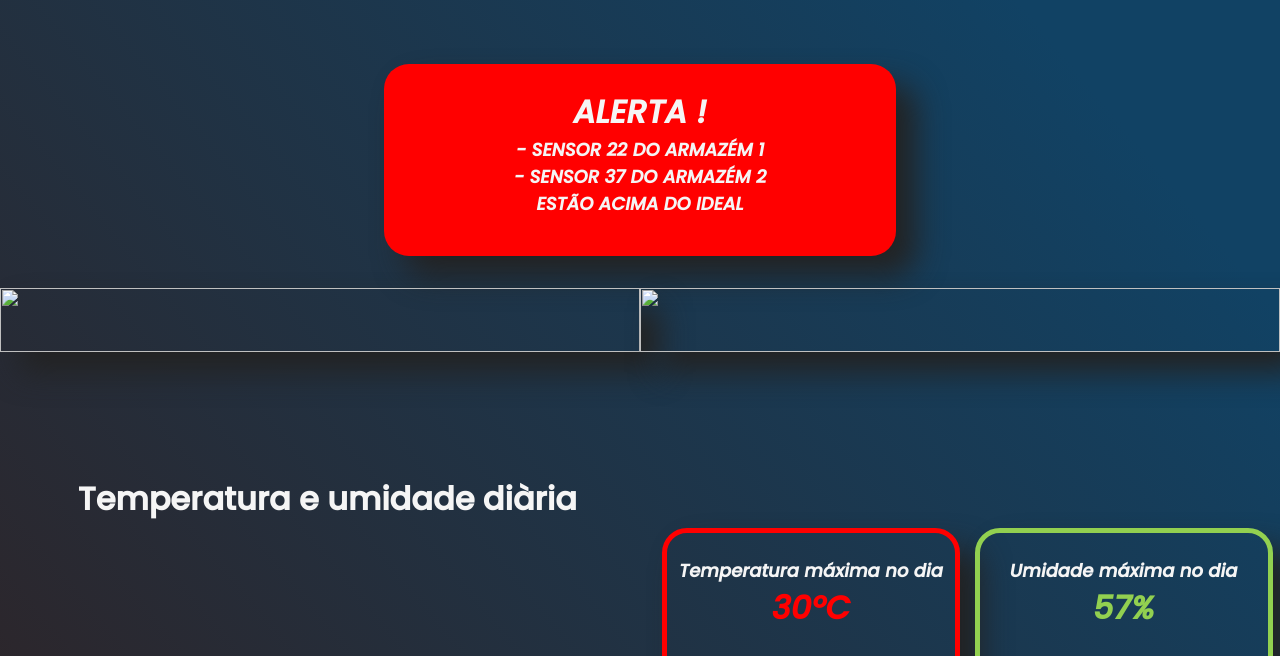
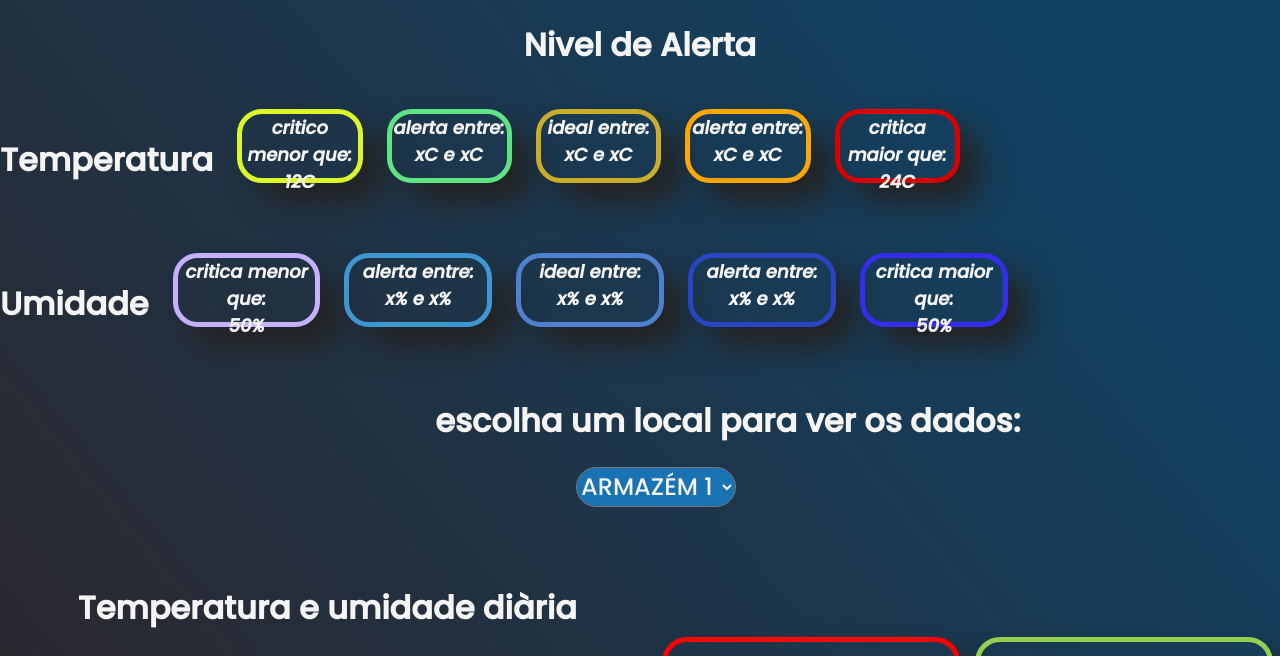
Before and after one commit to Wine-Tech/sprint2, a website: page site/public/dashboard.html in a window 1280 px wide. Shown: the part 118-774 px from the top of the page. Drawn offline with nearby package versions, Linux system fonts and the light colour scheme; no server answers; files whose address does not match are found by name.

Commit message:
mudanças no front da dashboard

```diff
--- a/site/public/dashboard.css
+++ b/site/public/dashboard.css
@@ -127,12 +127,198 @@ box-shadow: 20px 20px 30px rgb(35, 35, 35);
 .container4 {
     display: flex;
    width: 100%;
-   height: 15vh;
-   margin-top: 3vh;
-   justify-content: space-evenly;
+   height: 13vh;
+   margin-top: 5vh;
+   justify-content: center;
 
 
 }
+
+
+.tituloMetricaPrincipal{
+    display: flex;
+    justify-content: center;
+
+      color: whitesmoke;
+      font-size: xx-large;
+  }
+
+
+  .tituloMetrica{
+
+      color: whitesmoke;
+      font-size: xx-large;
+  }
+
+.cardMetricaCriticoTemp{
+    display: flex;
+    justify-content: center;
+    text-align: center ;
+   width: 20vh ;
+    height: 8vh ;
+ color: whitesmoke;
+    border-radius: 25px;
+    margin-left: 3vh;
+    margin-right: 40vh;
+    border: 5px solid rgb(219, 0, 0);
+    box-shadow: 20px 20px 30px rgb(35, 35, 35);
+    font-size: large;
+    font-style: oblique;
+    font-weight: 700;
+}
+
+
+.cardMetricaCriticoUmi{
+    display: flex;
+    justify-content: center;
+    text-align: center ;
+   width: 20vh ;
+    height: 8vh ;
+ color: whitesmoke;
+    border-radius: 25px;
+    margin-left: 3vh;
+    margin-right: 34vh;
+    border: 5px solid rgb(54, 44, 238);
+    box-shadow: 20px 20px 30px rgb(35, 35, 35);
+    font-size: large;
+    font-style: oblique;
+    font-weight: 700;
+}
+
+
+.cardMetricaCriticoAbaixoTemp{
+    display: flex;
+    justify-content: center;
+    text-align: center ;
+   width: 20vh ;
+    height: 8vh ;
+ color: whitesmoke;
+    border-radius: 25px;
+    margin-left: 3vh;
+    border: 5px solid rgb(219, 247, 39);
+    box-shadow: 20px 20px 30px rgb(35, 35, 35);
+    font-size: large;
+    font-style: oblique;
+    font-weight: 700;
+}
+
+
+.cardMetricaIdealTemp{
+    display: flex;
+    justify-content: center;
+    text-align: center ;
+   width: 20vh ;
+    height: 8vh ;
+    color: whitesmoke;
+    border-radius: 25px;
+    margin-left: 3vh;
+    border: 5px solid  rgb(202, 173, 41);
+    box-shadow: 20px 20px 30px rgb(35, 35, 35);
+    font-size: large;
+    font-style: oblique;
+    font-weight: 700;
+}
+
+.cardMetricaAlertaTemp{
+    display: flex;
+    justify-content: center;
+    text-align: center ;
+   width: 20vh ;
+    height: 8vh ;
+    color: whitesmoke;
+    border-radius: 25px;
+    margin-left: 3vh;
+    border: 5px solid rgb(255, 166, 0);
+    box-shadow: 20px 20px 30px rgb(35, 35, 35);
+    font-size: large;
+    font-style: oblique;
+    font-weight: 700;
+}
+
+
+.cardMetricaAlertaAbaixoTemp{
+    display: flex;
+    justify-content: center;
+    text-align: center ;
+   width: 20vh ;
+    height: 8vh ;
+    color: whitesmoke;
+    border-radius: 25px;
+    margin-left: 3vh;
+    border: 5px solid rgb(95, 228, 131);
+    box-shadow: 20px 20px 30px rgb(35, 35, 35);
+    font-size: large;
+    font-style: oblique;
+    font-weight: 700;
+}
+
+
+.cardMetricaCriticoAbaixoUmi{
+    display: flex;
+    justify-content: center;
+    text-align: center ;
+   width: 20vh ;
+    height: 8vh ;
+ color: whitesmoke;
+    border-radius: 25px;
+    margin-left: 3vh;
+    border: 5px solid rgb(196, 176, 255);
+    box-shadow: 20px 20px 30px rgb(35, 35, 35);
+    font-size: large;
+    font-style: oblique;
+    font-weight: 700;
+}
+
+
+.cardMetricaIdealUmi{
+    display: flex;
+    justify-content: center;
+    text-align: center ;
+   width: 20vh ;
+    height: 8vh ;
+    color: whitesmoke;
+    border-radius: 25px;
+    margin-left: 3vh;
+    border: 5px solid  rgb(80, 129, 208);
+    box-shadow: 20px 20px 30px rgb(35, 35, 35);
+    font-size: large;
+    font-style: oblique;
+    font-weight: 700;
+}
+
+.cardMetricaAlertaUmi{
+    display: flex;
+    justify-content: center;
+    text-align: center ;
+   width: 20vh ;
+    height: 8vh ;
+    color: whitesmoke;
+    border-radius: 25px;
+    margin-left: 3vh;
+    border: 5px solid rgb(43, 68, 193);
+    box-shadow: 20px 20px 30px rgb(35, 35, 35);
+    font-size: large;
+    font-style: oblique;
+    font-weight: 700;
+}
+
+
+.cardMetricaAlertaAbaixoUmi{
+    display: flex;
+    justify-content: center;
+    text-align: center ;
+   width: 20vh ;
+    height: 8vh ;
+    color: whitesmoke;
+    border-radius: 25px;
+    margin-left: 3vh;
+    border: 5px solid rgb(63, 151, 210);
+    box-shadow: 20px 20px 30px rgb(35, 35, 35);
+    font-size: large;
+    font-style: oblique;
+    font-weight: 700;
+}
+
 
 .container2 {
     display: flex;
@@ -220,13 +406,6 @@ box-shadow: 20px 20px 30px rgb(35, 35, 35);
     font-style: oblique;
 
 }
-.conteudoAlerta{
-   margin-top: 3vh;
-
-}
-.tituloAlerta{
-    font-size: xx-large;
-}
 .conteudo1{
     margin-top: 3vh;
     color: whitesmoke;
@@ -253,3 +432,28 @@ box-shadow: 20px 20px 30px rgb(35, 35, 35);
     color: whitesmoke;
     font-size: xx-large;
 }
+.conteudoEscolha{
+
+    width: 100%;
+    height: 15vh;
+
+}
+.tituloEscolha{
+    margin-top: 5vh;
+  margin-left: 34%;
+    color: whitesmoke;
+    font-size: xx-large;
+}
+
+select{
+  width: 20vh;
+  height: 5vh;
+  display: flex;
+  justify-content: center;
+  margin-left: 45%;
+    background-color: #1972b2;
+    color: whitesmoke;
+    border-radius: 25px;
+    font-size: x-large;
+    font-weight: 500;
+}
--- a/site/public/dashboard.html
+++ b/site/public/dashboard.html
@@ -27,24 +27,74 @@
     </div>
 
 
+   <h1 class="tituloMetricaPrincipal">Nivel de Alerta</h1>
 
-    <section class="container1">
-        <div class="cardAlerta">
-            <div class="conteudoAlerta">
-                <div class="tituloAlerta">
-                    ALERTA !
-                </div>
-                - SENSOR 22 DO ARMAZÉM 1 <br>
-                - SENSOR 37 DO ARMAZÉM 2 <br>
-                ESTÃO ACIMA DO IDEAL
-            </div>
+    <section class="container4">
+
+        <h1 class="tituloMetrica" > Temperatura </h1>
+
+        <div class="cardMetricaCriticoAbaixoTemp">
+            critico menor que: <br>
+             12C
+        </div>
+        <div class="cardMetricaAlertaAbaixoTemp">
+             alerta entre: <br>
+              xC e xC
+        </div>
+        <div class="cardMetricaIdealTemp">
+            ideal entre: <br>
+            xC e xC
+        </div>
+        <div class="cardMetricaAlertaTemp">
+             alerta entre: <br>
+              xC e xC
+        </div>
+        <div class="cardMetricaCriticoTemp">
+            critica maior que: <br>
+             24C
+        </div>
+    </section>
+
+
+
+
+    <section class="container4">
+
+        <h1 class="tituloMetrica" > Umidade</h1>
+
+        <div class="cardMetricaCriticoAbaixoUmi">
+            critica menor que: <br>
+            50%
+        </div>
+        <div class="cardMetricaAlertaAbaixoUmi">
+             alerta entre: <br>
+             x% e x%
+        </div>
+        <div class="cardMetricaIdealUmi">
+             ideal  entre: <br>
+             x% e x%
+        </div>
+        <div class="cardMetricaAlertaUmi">
+            alerta entre: <br>
+             x% e x%
+        </div>
+        <div class="cardMetricaCriticoUmi">
+            critica maior que: <br>
+             50%
         </div>
 
     </section>
-    <section class="container4">
-        <img class="metricaTemperatura" src="temperatura.png" alt="">
-        <img class="metricaUmidade" src="umidade.png" alt="">
-    </section>
+
+
+    <div class="conteudoEscolha">
+        <h1 class="tituloEscolha">escolha um local para ver os dados: </h1>
+        <select name="" id="button">
+            <option value="">ARMAZÉM 1</option>
+            <option value="">ARMAZÉM 2</option>
+        </select>
+    </div>
+
+
 
 
     <section class="container2">
@@ -90,8 +140,7 @@
         </div>
         <div class="card3">
             <div class="conteudo1">
-                Média
-                da temperatura semanal <br>
+                Temperatura mínima no dia<br>
                 <div class="porcentagem3">
                     24ºC
                 </div>
@@ -102,10 +151,9 @@
 
         <div class="card4">
             <div class="conteudo1">
-                Média
-                da umidade semanal <br>
+                Umidade mínima no dia <br>
                 <div class="porcentagem4">
-                59%
+                    59%
                 </div>
 
             </div>
```
Also changed, not shown: dashboardchartjs/sla.html (+7 -4 lines).
